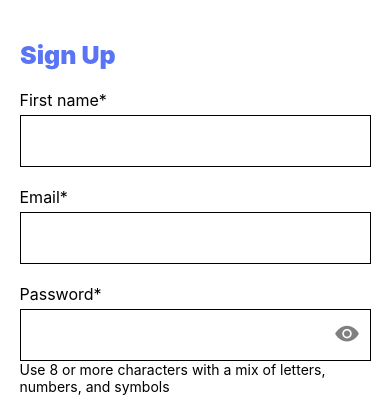
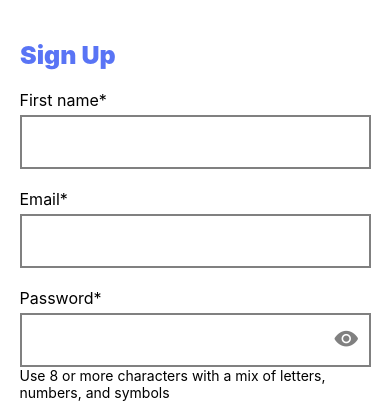
Before and after one commit to BrightCoders-Institute/reto-reservacion-de-vuelos-equipo-alfa-buena-maravilla-onda, a React Native app: screen / in a window 390 px wide. Shown: the top 416 px of the page. Built offline with nearby package versions, Linux system fonts and the light colour scheme; what @react-native-google-signin/google-signin would draw is missing.

Commit message:
Design functionality in the border color of field forms
Added the functionality to turn the input field border blue when it have text and change
it into gray when it dont have

Co-authored-by: Tole15 <rodrigermoon@gmail.com>
Co-authored-by: Axw3ll <axelomar.a.v@gmail.com>

```diff
--- a/src/components/FormField.jsx
+++ b/src/components/FormField.jsx
@@ -10,27 +10,37 @@ const FormField = ({
   onChangeText,
 }) => {
   const [showPassword, setShowPassword] = useState(false);
+  const [hasText, setHasText] = useState(false);
   const togglePasswordVisibility = () => {
     setShowPassword(!showPassword);
+  };
+  const handleChangeText = text => {
+    onChangeText(text);
+    if (text !== '') {
+      setHasText(true);
+    } else {
+      setHasText(false);
+    }
   };
 
   return (
     <View style={styles.container}>
       <Text style={styles.text}>{fieldText}</Text>
-      <View style={styles.row}>
+      <View
+        style={[styles.row, hasText ? styles.rowHasText : styles.rowNoText]}>
         <TextInput
           style={styles.input}
           secureTextEntry={
             typeField === 'password' ? !showPassword : secureTextEntry
           }
           value={value}
-          onChangeText={onChangeText}
+          onChangeText={handleChangeText}
         />
         {typeField === 'password' ? (
           <Pressable onPress={togglePasswordVisibility}>
             <Ionicons
               name={showPassword ? 'eye-off' : 'eye'}
-              color="gray"
+              color={hasText ? '#5974f5' : 'gray'}
               size={25}
               style={styles.icon}
             />
@@ -52,8 +62,13 @@ const styles = StyleSheet.create({
   },
   row: {
     flexDirection: 'row',
-    borderWidth: 1,
-    borderColor: 'black',
+    borderWidth: 2,
+  },
+  rowNoText: {
+    borderColor: 'gray',
+  },
+  rowHasText: {
+    borderColor: '#5974f5',
   },
   icon: {
     paddingTop: 10,
```
